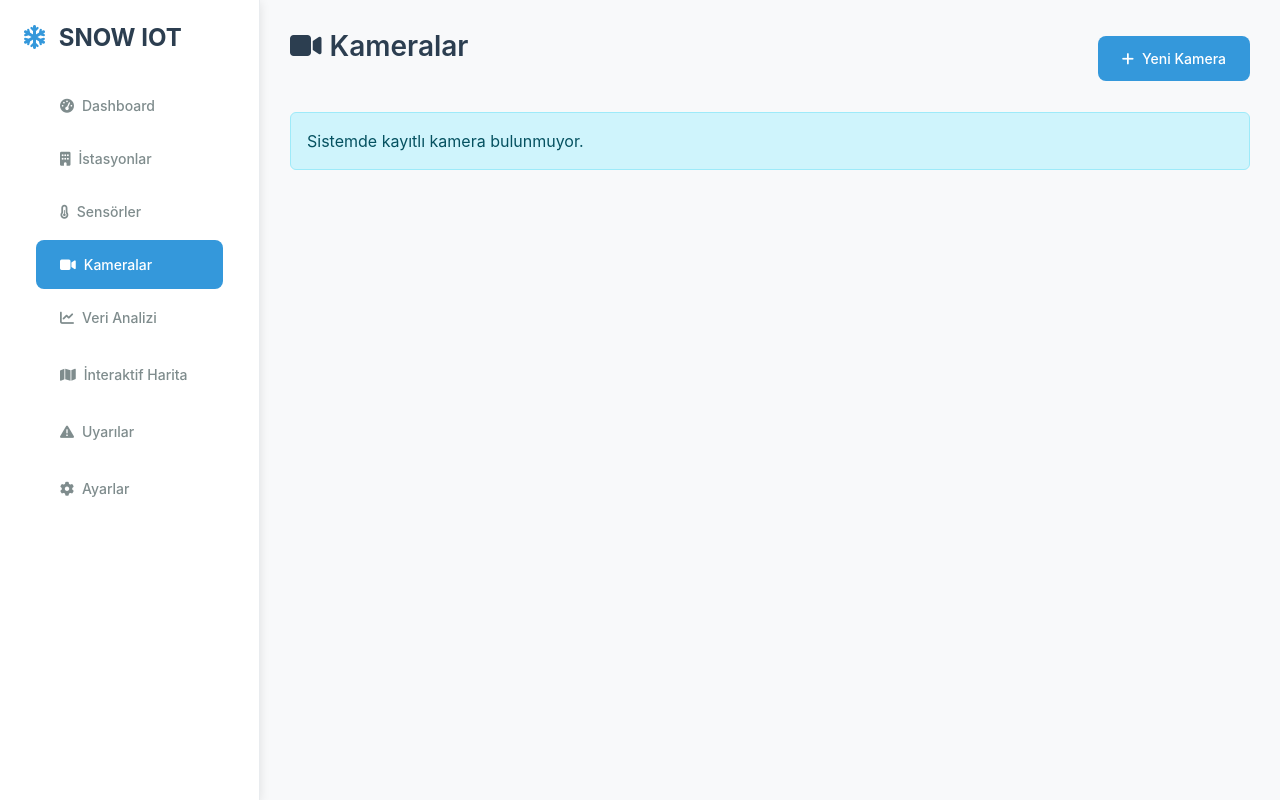
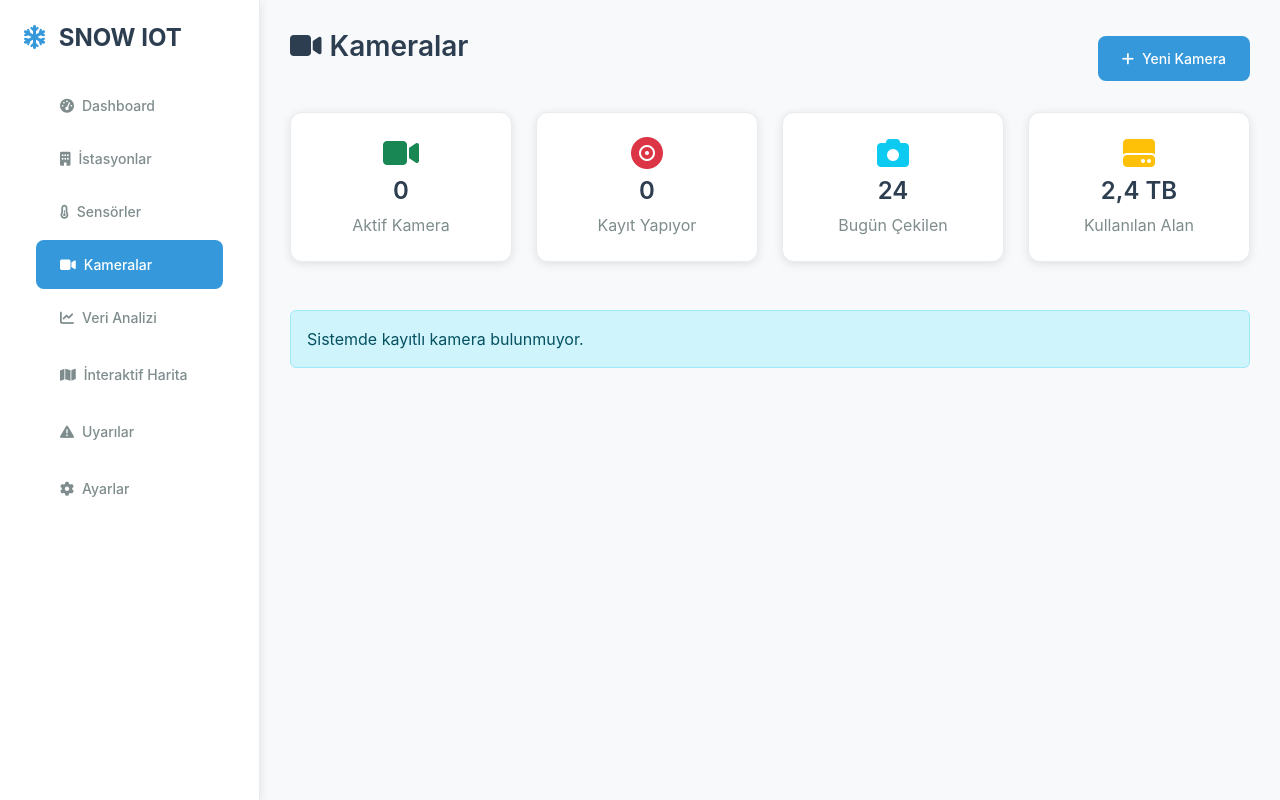
Before and after one commit to Bielteknik/orion, a Django app: page /cameras/ in a window 1280 px wide. Run offline with Django 5.2, Linux system fonts and the light colour scheme; a user stored in the database is signed in; data comes from the database, SQL or seed files in the repository; data that the repository does not hold is empty; some libraries are stand-ins or nearby versions.

Commit message:
Faz - 6 update - 07

```diff
--- a/core/views.py
+++ b/core/views.py
@@ -148,9 +148,21 @@ class RuleViewSet(viewsets.ModelViewSet):
 class CamerasView(LoginRequiredMixin, View):
     login_url = '/admin/login/'
     def get(self, request):
+        all_cameras = Camera.objects.select_related('device').all()
+
+        # İstatistikleri hesapla
+        stats = {
+            'active_cameras': all_cameras.filter(is_active=True).count(),
+            'recording_cameras': all_cameras.filter(is_recording=True).count(),
+            # Diğer istatistikler şimdilik statik kalacak
+            'captures_today': 24,
+            'storage_used_tb': 2.4
+        }
+
         context = {
-            'all_cameras': Camera.objects.select_related('device').all(),
+            'all_cameras': all_cameras,
             'all_devices': Device.objects.all(),
+            'stats': stats, # İstatistikleri context'e ekle
         }
         return render(request, 'cameras.html', context)
 
--- a/templates/cameras.html
+++ b/templates/cameras.html
@@ -6,9 +6,44 @@
 <div id="cameras" class="page-content active">
     <div class="d-flex justify-content-between align-items-center mb-4">
         <h2 class="page-title"><i class="fas fa-video me-2"></i>Kameralar</h2>
-        <button class="btn btn-gradient" data-bs-toggle="modal" data-bs-target="#cameraModal">
-            <i class="fas fa-plus me-2"></i>Yeni Kamera
-        </button>
+        <div>
+            <button class="btn btn-outline-light me-2" disabled><i class="fas fa-camera me-2"></i>Tümünden Fotoğraf Çek</button>
+            <button class="btn btn-gradient" data-bs-toggle="modal" data-bs-target="#cameraModal">
+                <i class="fas fa-plus me-2"></i>Yeni Kamera
+            </button>
+        </div>
+    </div>
+
+    <!-- İstatistik Kartları -->
+    <div class="row mb-4">
+        <div class="col-md-3">
+            <div class="glass-card text-center">
+                <i class="fas fa-video fa-2x text-success mb-2"></i>
+                <h4 style="color: var(--dark-color); font-weight: 600;">{{ stats.active_cameras }}</h4>
+                <p style="color: var(--text-light);" class="mb-0">Aktif Kamera</p>
+            </div>
+        </div>
+        <div class="col-md-3">
+            <div class="glass-card text-center">
+                <i class="fas fa-record-vinyl fa-2x text-danger mb-2"></i>
+                <h4 style="color: var(--dark-color); font-weight: 600;">{{ stats.recording_cameras }}</h4>
+                <p style="color: var(--text-light);" class="mb-0">Kayıt Yapıyor</p>
+            </div>
+        </div>
+        <div class="col-md-3">
+            <div class="glass-card text-center">
+                <i class="fas fa-camera fa-2x text-info mb-2"></i>
+                <h4 style="color: var(--dark-color); font-weight: 600;">{{ stats.captures_today }}</h4>
+                <p style="color: var(--text-light);" class="mb-0">Bugün Çekilen</p>
+            </div>
+        </div>
+        <div class="col-md-3">
+            <div class="glass-card text-center">
+                <i class="fas fa-hdd fa-2x text-warning mb-2"></i>
+                <h4 style="color: var(--dark-color); font-weight: 600;">{{ stats.storage_used_tb }} TB</h4>
+                <p style="color: var(--text-light);" class="mb-0">Kullanılan Alan</p>
+            </div>
+        </div>
     </div>
 
     <div class="row">
@@ -21,22 +56,39 @@
                     </h5>
                     <div>
                         {% if camera.is_active %}
-                        <span class="badge bg-success me-2">Canlı</span>
+                            <span class="badge bg-success me-2">Canlı</span>
                         {% else %}
-                        <span class="badge bg-secondary me-2">Offline</span>
+                            <span class="badge bg-secondary me-2">Offline</span>
                         {% endif %}
+                        <span class="badge bg-info">HD</span> <!-- Bu şimdilik statik -->
                     </div>
                 </div>
                 <div class="bg-dark rounded mb-3 position-relative" style="height: 200px; display: flex; align-items-center; justify-content: center;">
                     <div class="text-center text-white">
                         <i class="fas fa-video-slash fa-3x mb-2"></i>
-                        <p>Canlı yayın entegrasyonu yakında.</p>
+                        <p>Canlı Yayın Entegrasyonu Yakında</p>
+                        <small>{{ camera.rtsp_url|truncatechars:30 }}</small>
                     </div>
+                    {% if camera.is_recording %}
+                    <div class="position-absolute top-0 start-0 m-2">
+                        <span class="badge bg-danger">
+                            <i class="fas fa-circle me-1" style="animation: blink 1s infinite;"></i>REC
+                        </span>
+                    </div>
+                    {% endif %}
                 </div>
-                <div class="d-flex justify-content-end mb-2">
-                    <button class="btn btn-sm btn-outline-light edit-camera-btn" data-id="{{ camera.id }}">
-                        <i class="fas fa-cog me-1"></i>Ayarlar
-                    </button>
+                <div class="d-flex justify-content-between mb-2">
+                    <button class="btn btn-sm btn-outline-light" disabled><i class="fas fa-expand me-1"></i>Tam Ekran</button>
+                    <button class="btn btn-sm btn-outline-light" disabled><i class="fas fa-camera me-1"></i>Fotoğraf Çek</button>
+                    <button class="btn btn-sm btn-outline-light" disabled><i class="fas fa-play me-1"></i>Kayıt</button>
+                    <button class="btn btn-sm btn-outline-light edit-camera-btn" data-id="{{ camera.id }}"><i class="fas fa-cog me-1"></i>Ayarlar</button>
+                </div>
+                <!-- Alt bilgi çubuğu (şimdilik statik) -->
+                <div class="row text-center" style="font-size: 12px; color: var(--text-light);">
+                    <div class="col-3"><i class="fas fa-thermometer-half me-1"></i>-</div>
+                    <div class="col-3"><i class="fas fa-eye me-1"></i>-</div>
+                    <div class="col-3"><i class="fas fa-wind me-1"></i>-</div>
+                    <div class="col-3"><i class="fas fa-snowflake me-1"></i>-</div>
                 </div>
             </div>
         </div>
@@ -75,10 +127,10 @@
 {% endblock content %}
 
 {% block extra_js %}
+<!-- Bir önceki adımdaki JavaScript kodunun tamamı buraya gelecek -->
 <script>
 $(document).ready(function() {
     const cameraModal = new bootstrap.Modal(document.getElementById('cameraModal'));
-    const csrftoken = $('[name=csrfmiddlewaretoken]').val();
 
     $('[data-bs-target="#cameraModal"]').on('click', function() {
         $('#cameraForm')[0].reset();
@@ -97,9 +149,7 @@ $(document).ready(function() {
             is_active: $('#cameraIsActive').is(':checked'),
         };
         $.ajax({
-            url: url,
-            method: method,
-            contentType: 'application/json',
+            url: url, method: method, contentType: 'application/json',
             data: JSON.stringify(data),
             success: function() { cameraModal.hide(); location.reload(); },
             error: function() { alert('Hata oluştu!'); }
```
